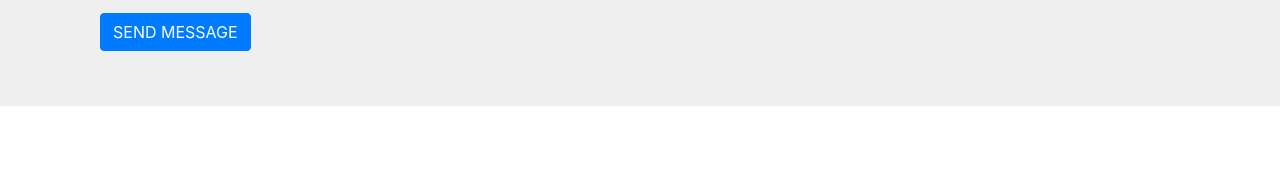
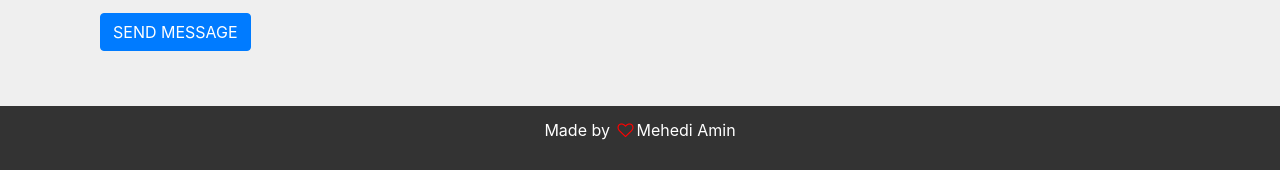
Before and after one commit to me6edi/Company-Portfolio-10-HTML-CSS-Bootstrap-JavaScript, a plain HTML site: page index.html in a window 1280 px wide. Shown: the part 4624-4794 px from the top of the page. Before the commit the page ends 4730 px from the top, so only its background shows below. Drawn offline with nearby package versions, Linux system fonts and the light colour scheme.

Commit message:
complite-project

```diff
--- a/index.html
+++ b/index.html
@@ -375,6 +375,11 @@
                 </div>
               </div>
             </section>
-
+            <!---------Footer-------------->
+            <section id="footer">
+              <div class="container">
+                <p>Made by <i class="fa fa-heart-o"></i>Mehedi Amin</p>
+              </div>
+            </section>
 </body>
 </html>
```
